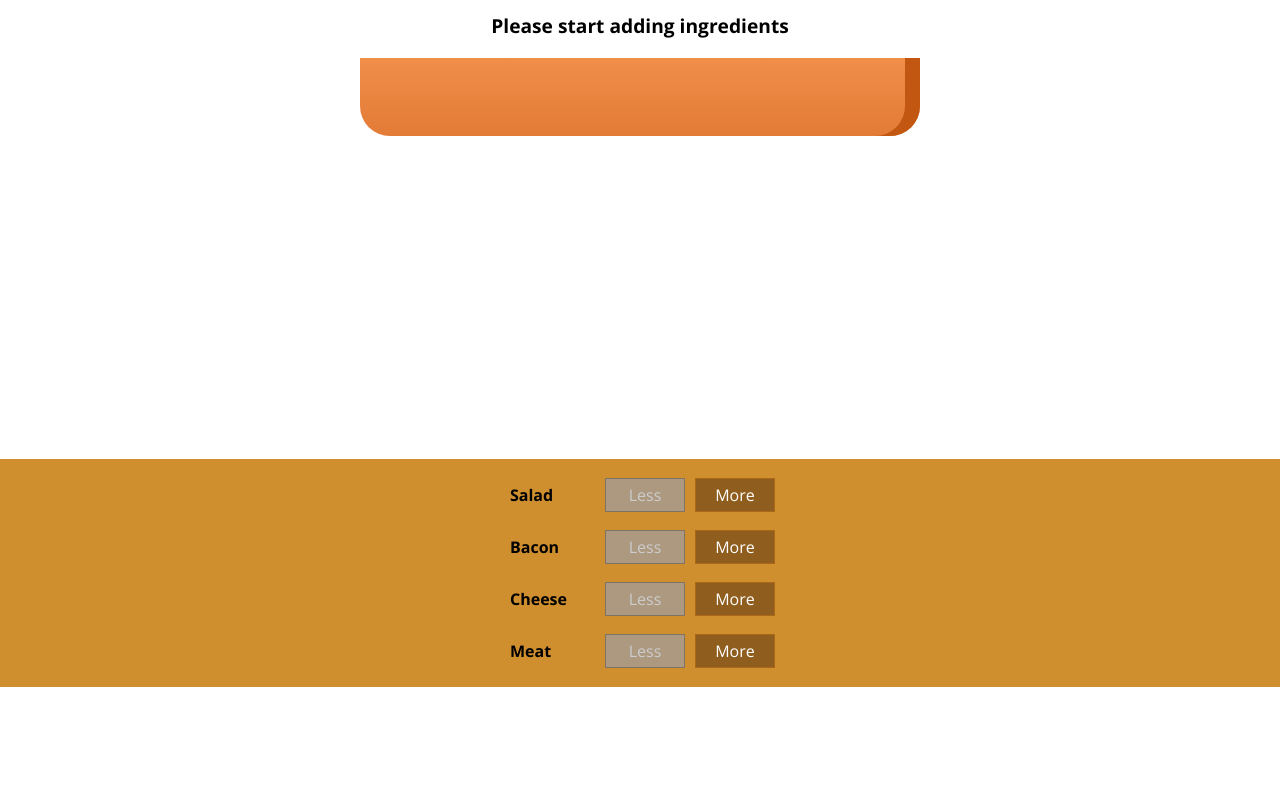
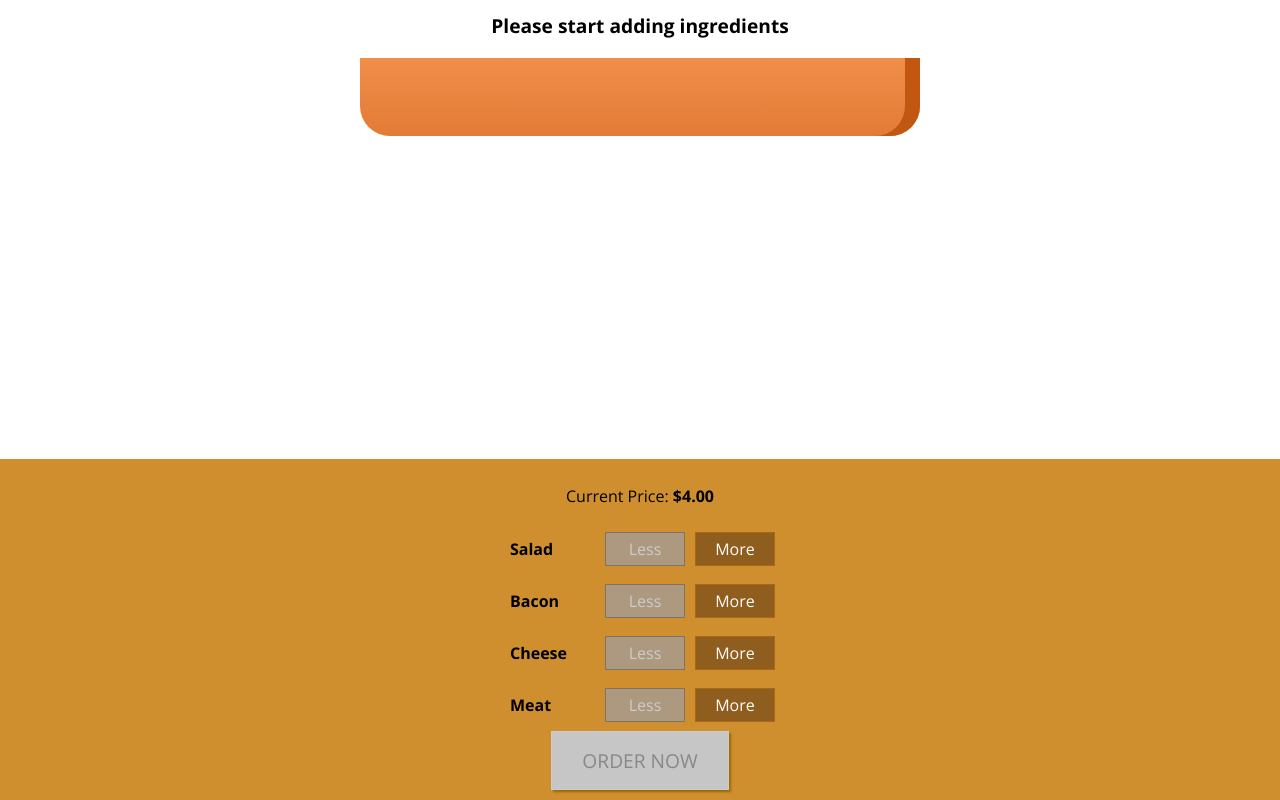
Before and after one commit to keyspress/react-complete-guide-main-project, a React app: page / in a window 1280 px wide. Shown: the part 179-979 px from the top of the page. Before the commit the page ends 866 px from the top, so only its background shows below. Built offline with nearby package versions, Linux system fonts and the light colour scheme.

Commit message:
lecture 123

```diff
--- a/src/components/Burger/BuildControls/BuildControl/BuildControl.js
+++ b/src/components/Burger/BuildControls/BuildControl/BuildControl.js
@@ -10,6 +10,7 @@ const buildControl = (props) => (
       onClick={props.removed}
       disabled={props.disabled}>Less</button>
     <button className={classes.More} onClick={props.added}>More</button>
+
   </div>
 );
 
--- a/src/components/Burger/BuildControls/BuildControls.css
+++ b/src/components/Burger/BuildControls/BuildControls.css
@@ -8,3 +8,44 @@
   margin: auto;
   padding: 10px 0;
 }
+
+.OrderButton {
+    background-color: #DAD735;
+    outline: none;
+    cursor: pointer;
+    border: 1px solid #966909;
+    color: #966909;
+    font-family: inherit;
+    font-size: 1.2em;
+    padding: 15px 30px;
+    box-shadow: 2px 2px 2px #966909;
+}
+
+.OrderButton:hover, .OrderButton:active {
+    background-color: #A0DB41;
+    border: 1px solid #966909;
+    color: #966909;
+}
+
+.OrderButton:disabled {
+    background-color: #C7C6C6;
+    cursor: not-allowed;
+    border: 1px solid #ccc;
+    color: #888888;
+}
+
+.OrderButton:not(:disabled) {
+    animation: enable 0.3s linear;
+}
+
+@keyframes enable {
+    0% {
+        transform: scale(1);
+    }
+    60% {
+        transform: scale(1.1);
+    }
+    100% {
+        transform: scale(1);
+    }
+}
--- a/src/components/Burger/BuildControls/BuildControls.js
+++ b/src/components/Burger/BuildControls/BuildControls.js
@@ -12,6 +12,7 @@ const controls = [
 
 const buildControls = (props) => (
   <div className={classes.BuildControls}>
+    <p>Current Price: <strong>${props.price.toFixed(2)}</strong></p>
     {controls.map(ctrl => (
       <BuildControl
         key={ctrl.label}
@@ -21,6 +22,10 @@ const buildControls = (props) => (
         disabled={props.disabled[ctrl.type]}
       />
     ))}
+    <button
+      className={classes.OrderButton}
+      disabled={!props.purchasable}
+      onClick={props.ordered}>ORDER NOW</button>
   </div>
 );
 
--- /dev/null
+++ b/src/components/Burger/OrderSummary/OrderSummary.js
@@ -0,0 +1,27 @@
+import React from 'react';
+
+import Aux from '../../../hoc/Auxiliary';
+
+const orderSummary = (props) => {
+  const ingredientSummary = Object.keys(props.ingredients)
+    .map(igKey => {
+      return (
+        <li key={igKey}>
+          <span style={{textTransform: 'capitalize'}}>{igKey}</span>: {props.ingredients[igKey]}
+        </li>
+      );
+    });
+
+  return (
+    <Aux>
+      <h3>Your Order</h3>
+      <p>A delicious burger with the following ingredients:</p>
+      <ul>
+        {ingredientSummary}
+      </ul>
+      <p>Continue to Checkout?</p>
+    </Aux>
+  );
+};
+
+export default orderSummary;
--- /dev/null
+++ b/src/components/UI/Modal/Modal.css
@@ -0,0 +1,20 @@
+.Modal {
+    position: fixed;
+    z-index: 500;
+    background-color: white;
+    width: 70%;
+    border: 1px solid #ccc;
+    box-shadow: 1px 1px 1px black;
+    padding: 16px;
+    left: 15%;
+    top: 30%;
+    box-sizing: border-box;
+    transition: all 0.3s ease-out;
+}
+
+@media (min-width: 600px) {
+    .Modal {
+        width: 500px;
+        left: calc(50% - 250px);
+    }
+}
--- /dev/null
+++ b/src/components/UI/Modal/Modal.js
@@ -0,0 +1,17 @@
+import React from 'react';
+
+import classes from './Modal.css';
+
+const modal = (props) => (
+  <div
+    className={classes.Modal}
+    style={{
+      transform: props.show ? 'translateY(0)' : 'translateY(-100vh)',
+      opacity: props.show ? '1' : '0'
+    }}
+  >
+    {props.children}
+  </div>
+);
+
+export default modal;
--- a/src/containers/BurgerBuilder/BurgerBuilder.js
+++ b/src/containers/BurgerBuilder/BurgerBuilder.js
@@ -3,6 +3,8 @@ import React, { Component } from 'react';
 import Aux from '../../hoc/Auxiliary';
 import Burger from '../../components/Burger/Burger';
 import BuildControls from '../../components/Burger/BuildControls/BuildControls';
+import Modal from '../../components/UI/Modal/Modal';
+import OrderSummary from '../../components/Burger/OrderSummary/OrderSummary';
 
 const INGREDIENT_PRICES = {
   salad: 0.5,
@@ -23,7 +25,20 @@ class BurgerBuilder extends Component {
       cheese: 0,
       meat: 0
     },
-    totalPrice: 4
+    totalPrice: 4,
+    purchasable: false,
+    purchasing: false
+  }
+
+  updatePurchaseState (ingredients) {
+    const sum = Object.keys(ingredients)
+      .map(igKey => {
+        return ingredients[igKey];
+      })
+      .reduce((sum, el) => {
+        return sum + el;
+      }, 0);
+    this.setState({purchasable: sum > 0});
   }
 
   addIngredientHandler = (type) => {
@@ -37,6 +52,7 @@ class BurgerBuilder extends Component {
     const oldPrice = this.state.totalPrice;
     const newPrice = oldPrice + priceAddition;
     this.setState({totalPrice: newPrice, ingredients: updatedIngredients});
+    this.updatePurchaseState(updatedIngredients);
   }
 
   removeIngredientHandler = (type) => {
@@ -53,6 +69,11 @@ class BurgerBuilder extends Component {
     const oldPrice = this.state.totalPrice;
     const newPrice = oldPrice - priceDeduction;
     this.setState({totalPrice: newPrice, ingredients: updatedIngredients});
+    this.updatePurchaseState(updatedIngredients);
+  }
+
+  purchaseHandler = () => {
+    this.setState({purchasing: true});
   }
 
   render () {
@@ -64,11 +85,17 @@ class BurgerBuilder extends Component {
     }
     return (
       <Aux>
+        <Modal show={this.state.purchasing}>
+          <OrderSummary ingredients={this.state.ingredients} />
+        </Modal>
         <Burger ingredients={this.state.ingredients}/>
         <BuildControls
           ingredientAdded={this.addIngredientHandler}
           ingredientRemoved={this.removeIngredientHandler}
           disabled={disabledInfo}
+          purchasable={this.state.purchasable}
+          ordered={this.purchaseHandler}
+          price={this.state.totalPrice}
         />
       </Aux>
     );
```
Also changed, not shown: src/components/UI/Backdrop/Backdrop.js (added).
